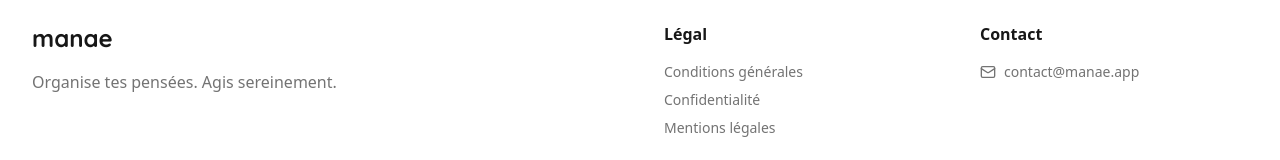
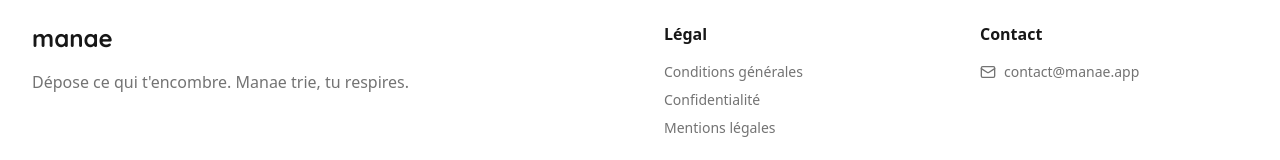
Before and after one commit to sandrinelay/manae-landing, a Next.js app: page / in a window 1280 px wide. Shown: the part 2752-2912 px from the top of the page. Built offline with nearby package versions, Linux system fonts and the light colour scheme; no server answers.

Commit message:
fix: footer

```diff
--- a/components/sections/Footer.tsx
+++ b/components/sections/Footer.tsx
@@ -12,7 +12,7 @@ export const Footer: React.FC = () => {
                 <span className="text-2xl font-bold text-neutral-900 font-logo">manae</span>
               </div>
               <p className="text-neutral-500 max-w-sm">
-                 Organise tes pensées. Agis sereinement.
+                 Dépose ce qui t'encombre. Manae trie, tu respires.
               </p>
            </div>
 
```
